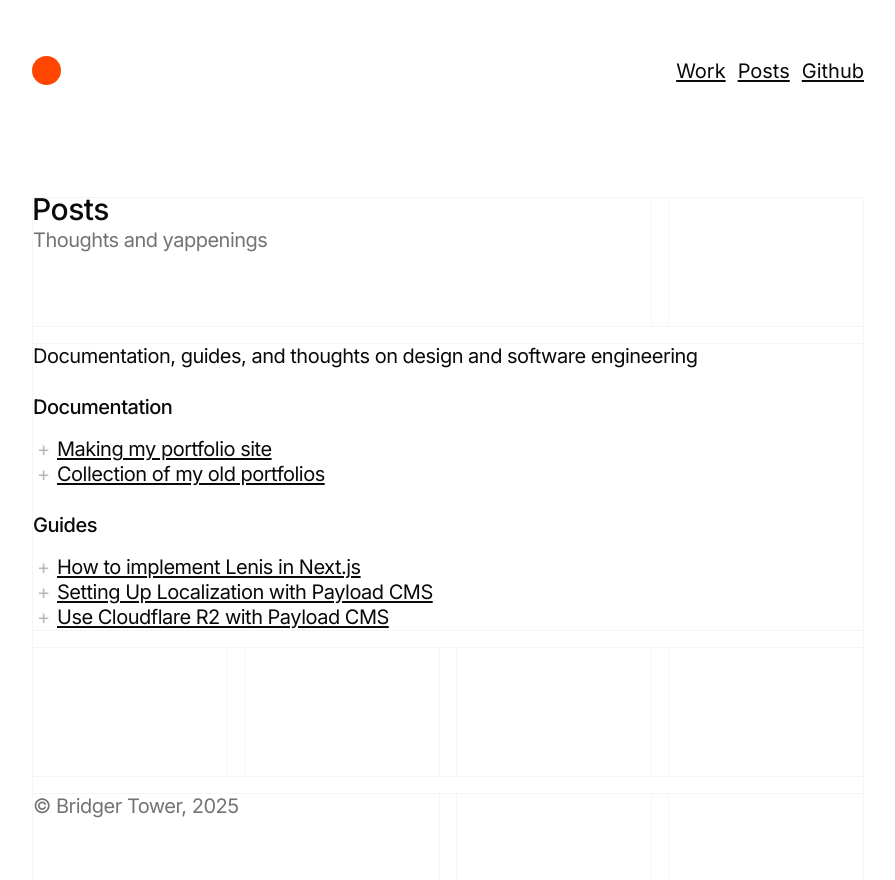
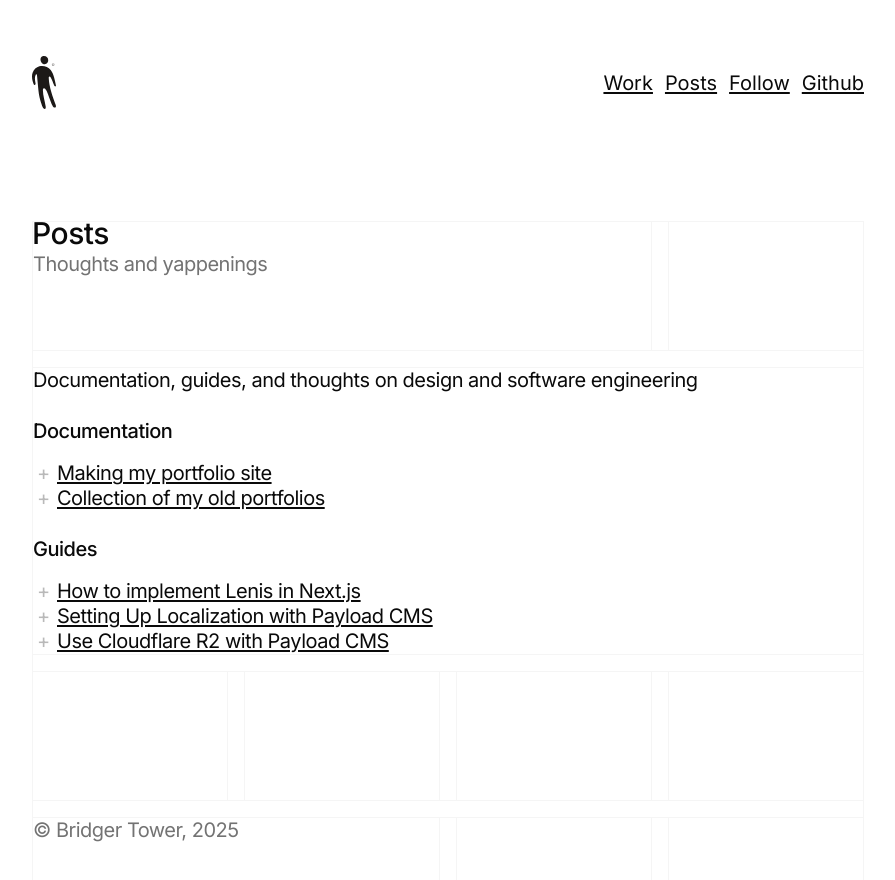
Before and after one commit to brijr/site, a Next.js app: page /posts in a window 1280 px wide. Shown: the top 880 px of the page, without its empty margins (192-1087 px from the left). Built offline with nearby package versions, Linux system fonts and the light colour scheme.

Commit message:
new logo component

```diff
--- a/app/layout.tsx
+++ b/app/layout.tsx
@@ -2,19 +2,17 @@ import "./globals.css";
 
 import type { Metadata } from "next";
 import { Inter as FontSans } from "next/font/google";
-import { Layout } from "@/components/craft";
 import { LenisProvider } from "@/components/providers/lenis-provider";
 import { ThemeProvider } from "@/components/theme/theme-provider";
 import { ThemeToggle } from "@/components/theme/theme-toggle";
 import { Analytics } from "@vercel/analytics/next";
 import { Toaster } from "sonner";
+import { Layout } from "@/components/craft";
+import { Logo } from "@/components/logo";
 import { Section, Container } from "@/components/craft";
 import { cn } from "@/lib/utils";
 
-import Image from "next/image";
 import Link from "next/link";
-import Logo from "@/public/logo.svg";
-import Circle from "@/public/circle.svg";
 
 const fontSans = FontSans({
   subsets: ["latin"],
@@ -41,7 +39,7 @@ export default function RootLayout({
       <body
         className={cn(
           "min-h-screen bg-background font-sans antialiased w-screen overflow-x-hidden",
-          fontSans.variable
+          fontSans.variable,
         )}
       >
         <ThemeProvider
@@ -67,29 +65,16 @@ const Header = () => {
   return (
     <Section>
       <Container className="flex items-center justify-between gap-4 text-xl">
-        <Link href="/" className="group">
-          <Image
-            src={Logo}
-            width={36}
-            height={29.31}
-            className="hidden group-hover:block invert dark:invert-0"
-            alt="Bridger Logo"
-          />
-          <Image
-            src={Circle}
-            width={29.31}
-            height={29.31}
-            className="group-hover:hidden"
-            alt="Bridger Logo"
-          />
-          <h3 className="sr-only">
-            Bridger Tower / Designer and Software Engineer
-          </h3>
-        </Link>
+        <Logo width={24} />
+
+        <h3 className="sr-only">
+          Bridger Tower / Designer and Software Engineer
+        </h3>
 
         <div className="space-x-3">
           <Link href="/work">Work</Link>
           <Link href="/posts">Posts</Link>
+          <Link href="/x">Follow</Link>
           <a href="https://github.com/brijr">Github</a>
         </div>
       </Container>
--- /dev/null
+++ b/components/logo.tsx
@@ -0,0 +1,31 @@
+import LogoLightMode from "@/public/logo.svg";
+import LogoDarkMode from "@/public/logo-white.svg";
+import Image from "next/image";
+import Link from "next/link";
+
+export const Logo = ({
+  href = "/",
+  width = 72,
+  className,
+}: {
+  href?: string;
+  width?: number;
+  className?: string;
+}) => {
+  return (
+    <Link href={href} className={className}>
+      <Image
+        width={width}
+        src={LogoLightMode}
+        alt="Logo"
+        className="block dark:hidden"
+      />
+      <Image
+        width={width}
+        src={LogoDarkMode}
+        alt="Logo"
+        className="hidden dark:block"
+      />
+    </Link>
+  );
+};
```
Also changed, not shown: public/logo-white.svg (added), public/logo.svg.
